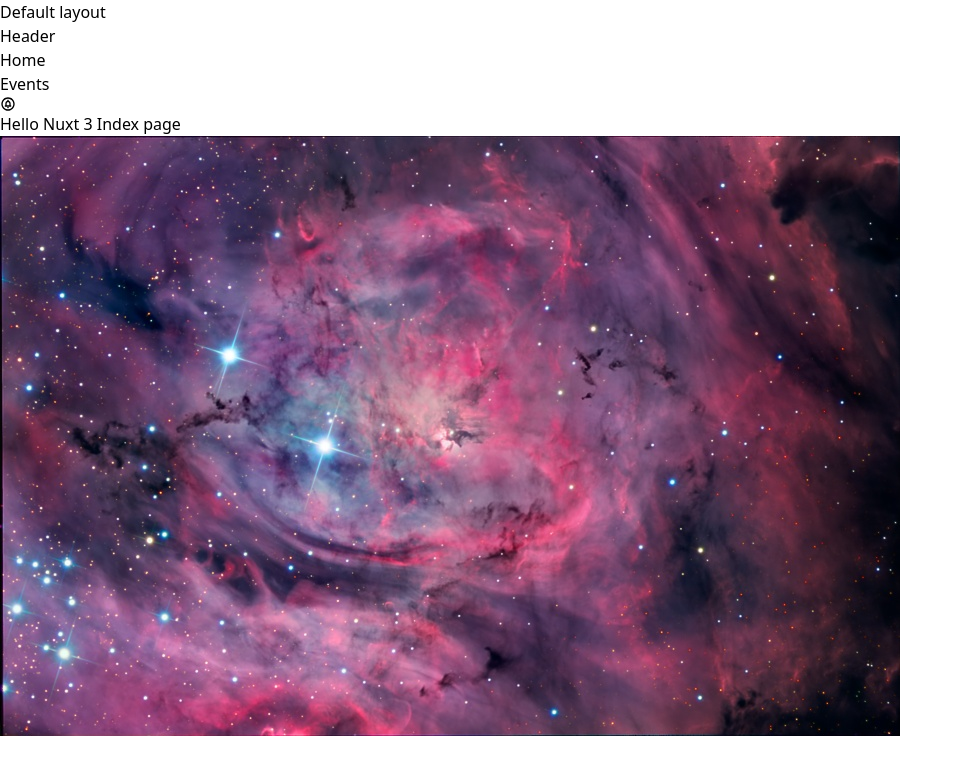
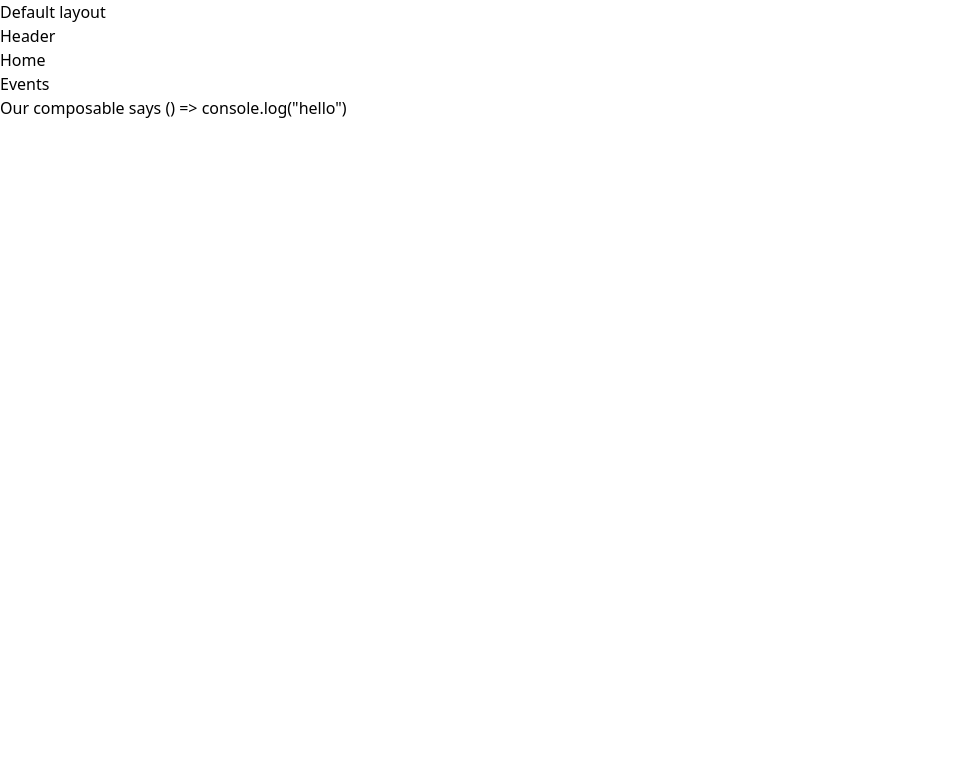
Before and after one commit to pulchrit/my-nuxt-project, a Nuxt app: page / in a window 1280 px wide. Shown: the top 774 px of the page, without its empty margins (0-963 px from the left). Built offline with nearby package versions, Linux system fonts and the light colour scheme.

Commit message:
very simple composable introduction

```diff
--- /dev/null
+++ b/composables/useUtils.ts
@@ -0,0 +1,4 @@
+export const useUtils = () =>{
+  const sayHello = () => console.log("hello");
+  return { sayHello };
+};
--- a/pages/index.vue
+++ b/pages/index.vue
@@ -1,12 +1,17 @@
+<script setup>
+  const { sayHello } = useUtils();
+  sayHello(); // will log hello to the console using the useUtils composable
+</script>
+
 <template>
-  <div class="flex flex-col flex-1 Main">
+  <div class="flex flex-col flex-1 mx-auto Main">
     <!-- get Vue component definition from icones.js.org, create a local component by pasting what you get
      from the site, then use that icon as a regular component -->
-    <IconsBell />
-    <h1>Hello Nuxt 3 Index page</h1>
+    <!-- <IconsBell /> -->
+    <p>Our composable says {{ sayHello }}</p>
     <!-- use ~/assets/Lagoon_ssro900.jpg if you don't create an assets alias in next.config.js -->
     <!-- <img class="w-full" src="@/assets/Lagoon_ssro900.jpg" alt="a mostly pink nebula in space with several bright stars" /> -->
     <!-- access the file without processing by putting it in the public folder and using it from there  -->
-    <img class="w-full" src="/Lagoon_ssro900.jpg" alt="a mostly pink nebula in space with several bright stars" />
+    <!-- <img class="w-full" src="/Lagoon_ssro900.jpg" alt="a mostly pink nebula in space with several bright stars" /> -->
 </div>
 </template>
```
Also changed, not shown: pages/profile.vue (added, +7 -0 lines).
